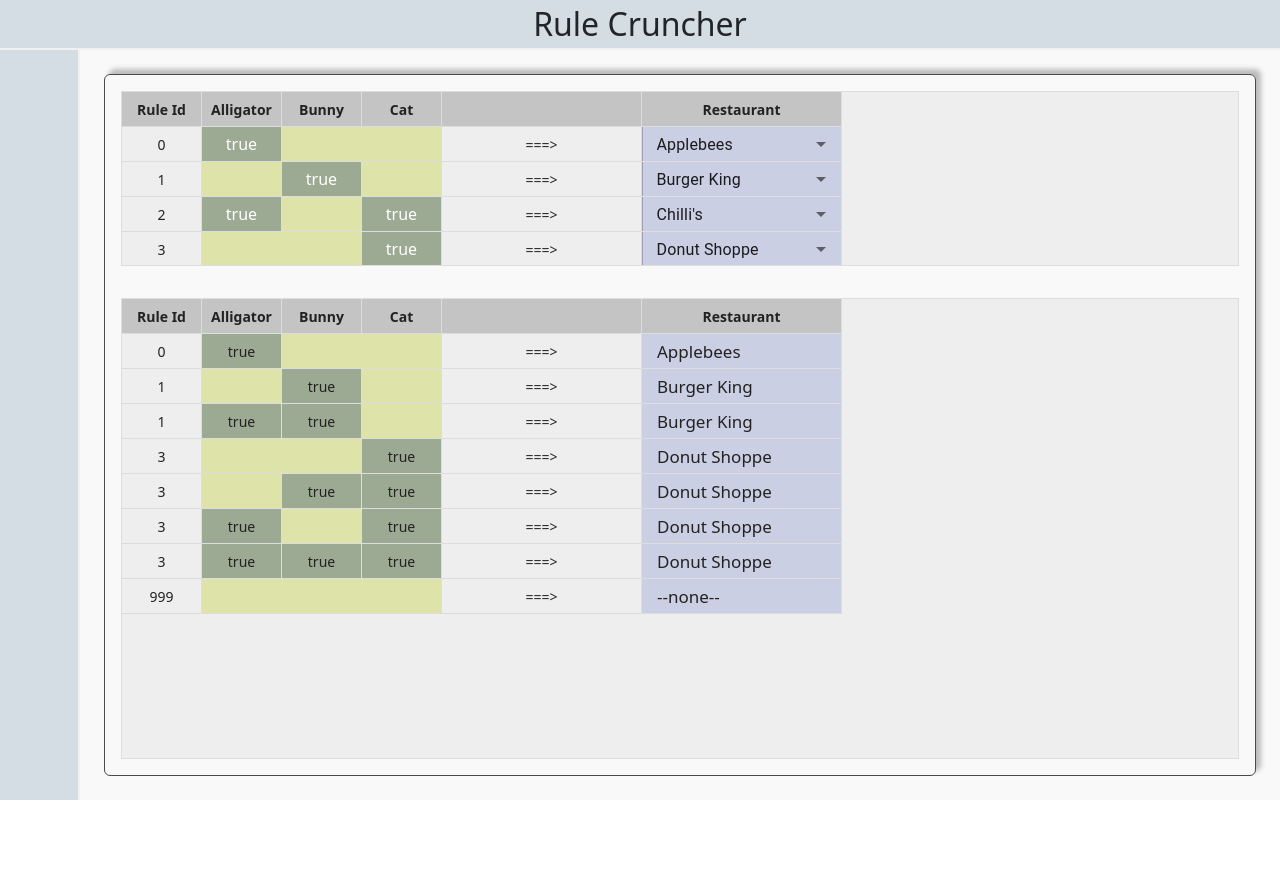
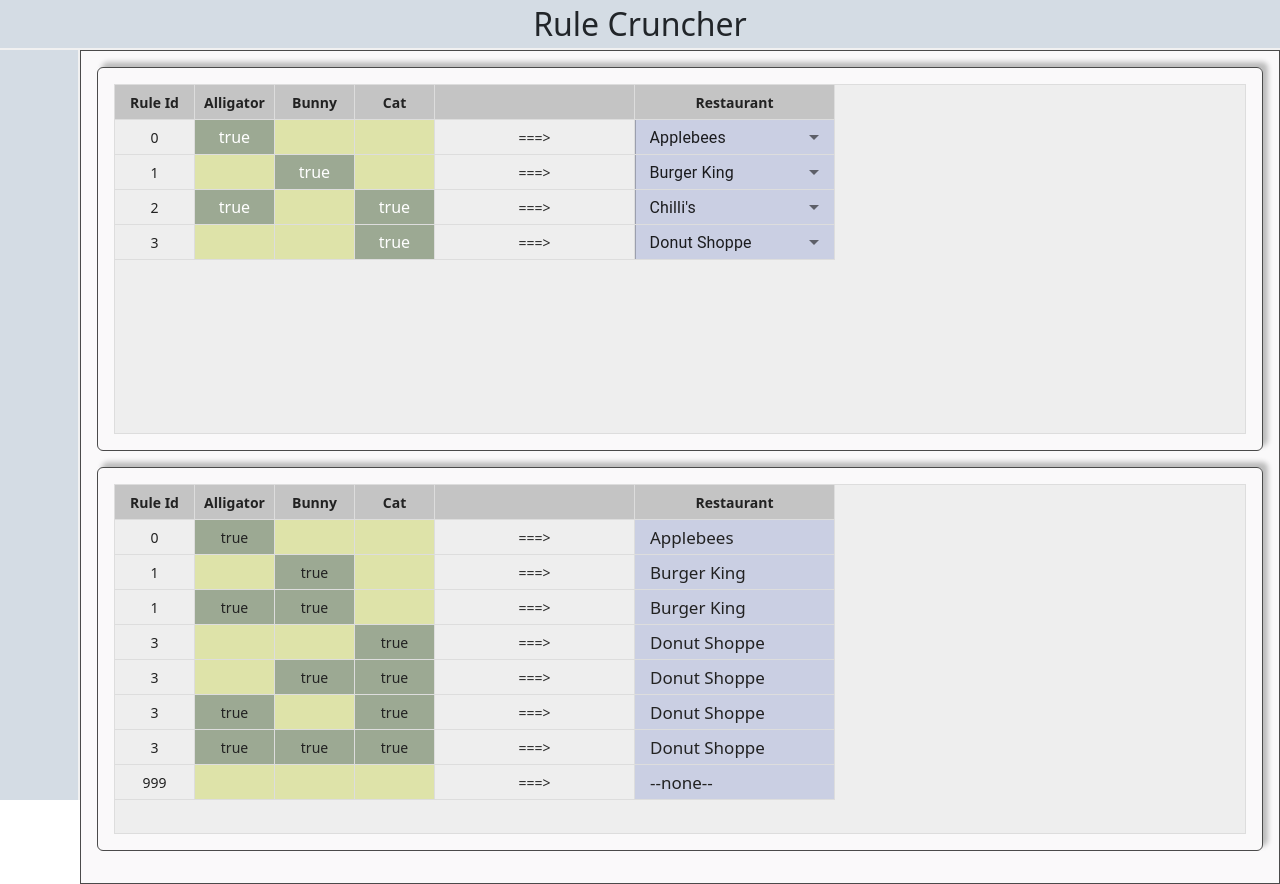
Before and after one commit to Matt-Hill-83/rule-cruncher, a React (Create React App) app: page / in a window 1280 px wide. Before the commit the page ends 800 px from the top, so only its background shows below. Built offline with nearby package versions, Linux system fonts and the light colour scheme.

Commit message:
global css

```diff
--- a/src/Components/InputTable/InputTable.module.scss
+++ b/src/Components/InputTable/InputTable.module.scss
@@ -4,8 +4,8 @@
 
 .main {
   display: flex;
-  // flex: 1;
-  height: 25%;
+  flex: 1;
+  // height: 25%;
   background-color: var(--rdg-bk-color);
   margin: var(--CS-margin-02);
 
--- a/src/Components/RuleMaker/RuleMaker.module.scss
+++ b/src/Components/RuleMaker/RuleMaker.module.scss
@@ -3,10 +3,21 @@
   flex: 1 1;
   flex-direction: column;
   border: 1px solid rgb(74, 74, 74) !important;
-  // height: 60%;
-  overflow: auto;
-  margin: 2%;
-  border-radius: 6px;
-  box-shadow: 5px -5px 5px 0px #bcbcbc;
-  // background: #ededed;
+
+  // overflow: auto;
+  padding: var(--CS-margin-02);
+
+  .card {
+    display: flex;
+    flex: 1;
+    // width: 100%;
+    // flex: 1 1;
+    border: 1px solid rgb(74, 74, 74) !important;
+    margin-bottom: var(--CS-margin-02);
+
+    // overflow: auto;
+    // margin: var(--CS-margin-02);
+    border-radius: 6px;
+    box-shadow: 5px -5px 5px 0px #bcbcbc;
+  }
 }
--- a/src/Components/RuleMaker/RuleMaker.tsx
+++ b/src/Components/RuleMaker/RuleMaker.tsx
@@ -31,8 +31,12 @@
 
   return (
     <div className={css.main}>
-      <InputTable {...inputTableProps} />
-      <OutputTable {...inputTableProps} />
+      <div className={css.card}>
+        <InputTable {...inputTableProps} />
+      </div>
+      <div className={css.card}>
+        <OutputTable {...inputTableProps} />
+      </div>
     </div>
   )
 }
```
